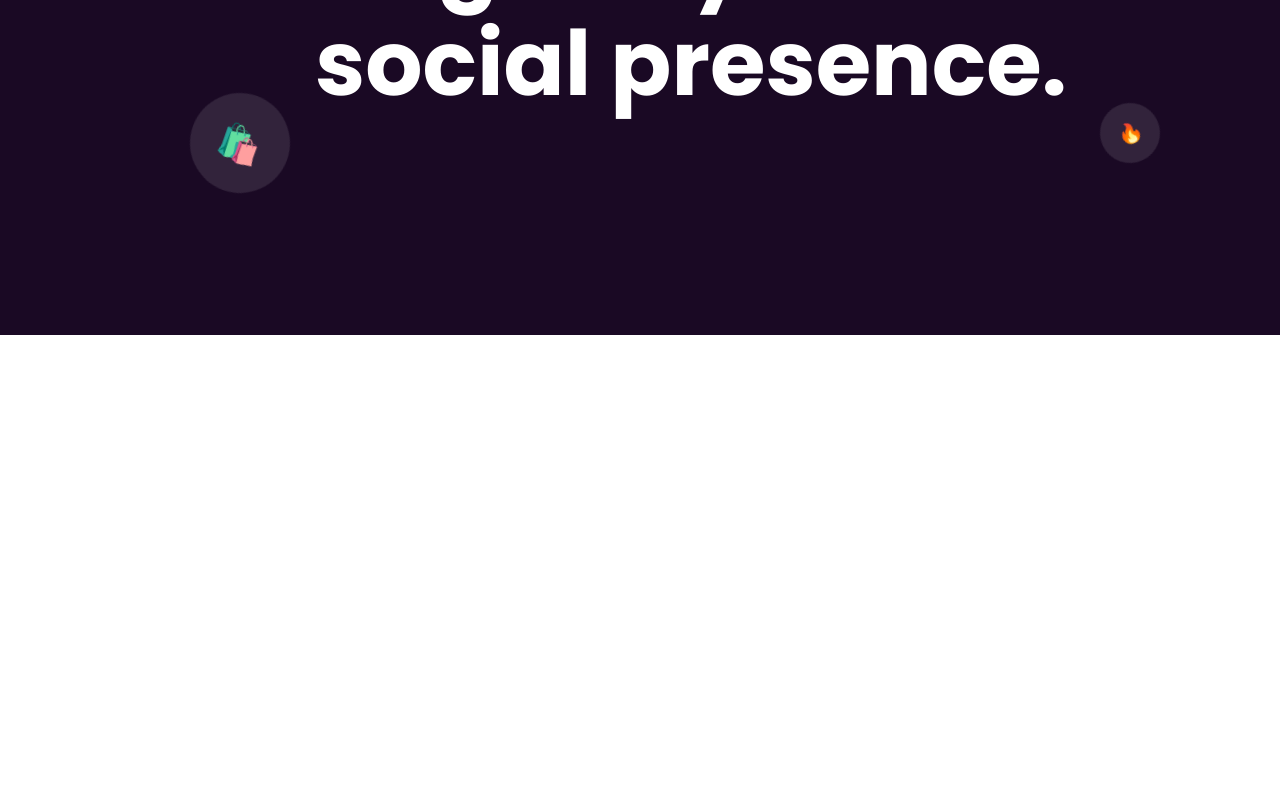
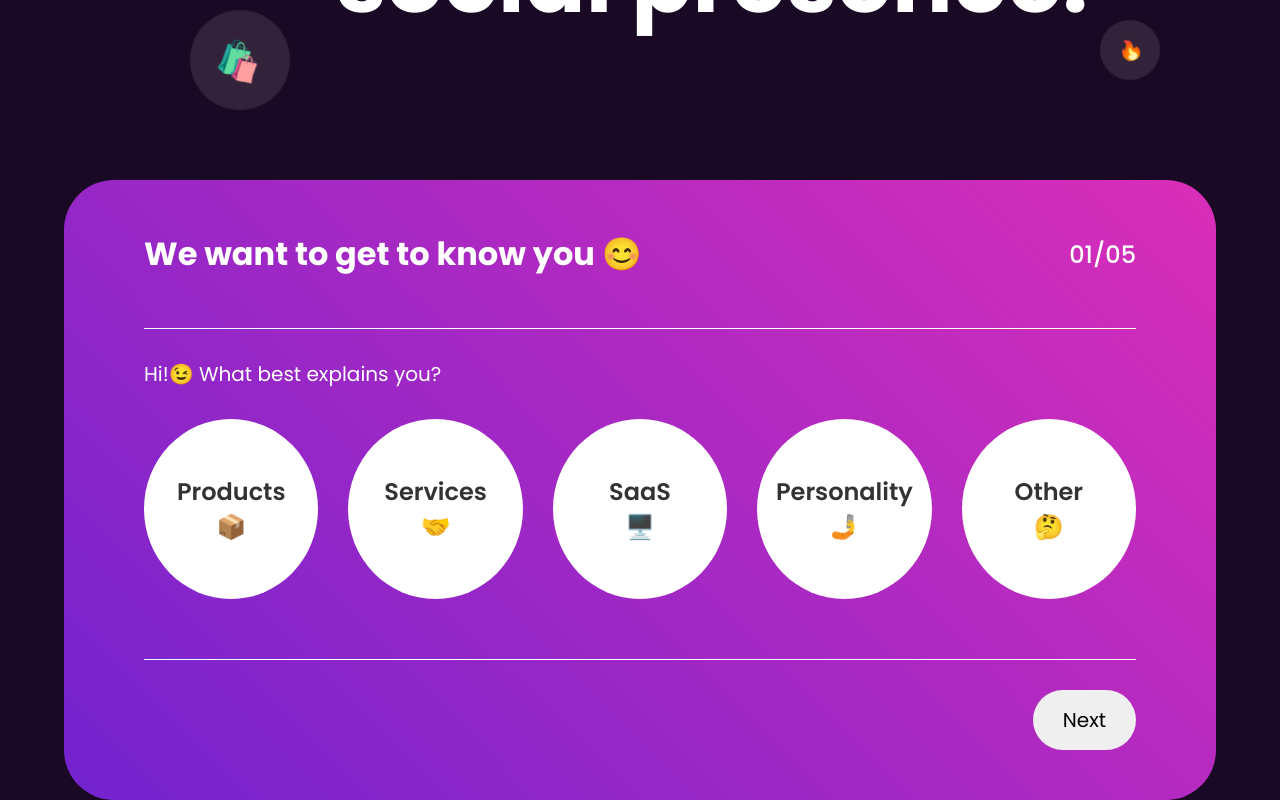
Before and after one commit to Rmdeaguiar/reproduced-layout, a React (Create React App) app: page / in a window 1280 px wide. Shown: the part 465-1265 px from the top of the page. Before the commit the page ends 800 px from the top, so only its background shows below. Built offline with nearby package versions, Linux system fonts and the light colour scheme; the HTML template or start-up script is replaced by a standard one.

Commit message:
feat: section about client

```diff
--- a/src/App.scss
+++ b/src/App.scss
@@ -4,13 +4,12 @@
   margin: 0 auto;
   padding: 0;
   min-height: 100vh;
-  min-width: 100vw;
+  max-width: 100vw;
 }
 
 @keyframes appear {
   0% {
     transform: translateX(-100%);
-    background-color: white;
     color: rgb(51, 51, 51);
   }
 
@@ -36,14 +35,17 @@ main {
   width: 100%;
   display: flex;
   flex-direction: column;
+  align-items: center;
   background-color: #1a0924;
 
   .header-container {
     display: flex;
     align-items: center;
     justify-content: space-between;
+    width: 100%;
     padding: 50px;
     color: white;
+    height: 100%;
 
     .menu-options {
       display: flex;
@@ -112,9 +114,9 @@ main {
     justify-content: center;
     align-items: center;
     position: relative;
+    height: 480px;
     flex-grow: 1;
     width: 100%;
-    padding: 0px 30px;
 
     .title-container {
       display: flex;
@@ -180,14 +182,90 @@ main {
         bottom: -150px;
         transform: rotate(-25deg);
       }
+    }
+  }
+
+  .customer-container {
+    background: linear-gradient(45deg, #7223cf, #da2eb8);
+    display: flex;
+    flex-direction: column;
+    color: white;
+    width: 90%;
+    padding: 50px 80px;
+    border-radius: 50px;
+    margin-top: 10px;
+
+    .heading-customer {
+      display: flex;
+      justify-content: space-between;
+      align-items: center;
+      width: 100%;
+      padding-bottom: 50px;
+      border-bottom: 1px solid white;
+
+      h3 {
+        font-size: 24px;
+        font-weight: 500;
+      }
+    }
+
+    .info-customer{
+      padding: 30px 0px;
+
+      h3 {
+        font-weight: 400;
+        font-size: 20px;
+      }
+    }
+
+    .options-container {
+      display: flex;
+      justify-content: center;
+      align-items: center;
+      gap: 30px;
+      padding-bottom: 60px;
+      border-bottom: 1px solid white;
+
+      .about-customer {
+        display: flex;
+        flex-direction: column;
+        align-items: center;
+        justify-content: center;
+        color: rgb(51, 51, 51);
+        background-color: white;
+        border-radius: 100%;
+        width: 180px;
+        height: 180px;
+        font-weight: 600;
+        font-size: 24px;
+        cursor: pointer;
+      }
+    }
+
+    .footer-customer {
+      display: flex;
+      align-items: center;
+      justify-content: flex-end;
+      margin-top: 30px;
+
+
+      button {
+        padding: 15px 30px;
+        border-radius: 45px;
+        border: none;
+        cursor: pointer;
+        font-size: 20px;
+
+        &:hover {
+          background-color: black;
+          color: white;
+          transition: all 300ms;
+        }
+      }
+    }
+
+  }
 
 
 
-
-    }
-
-
-
-  }
-
 }
--- a/src/App.tsx
+++ b/src/App.tsx
@@ -1,8 +1,23 @@
 import './App.scss';
 import { Logo } from './components/logo';
 import { Arrow } from './components/arrow-icon';
+import { useState } from 'react';
+import { Interface } from 'readline';
 
 function App() {
+
+  type About = {
+    title: string,
+    emoji: string
+  }
+
+  const aboutClient: About[] = [
+    { title: 'Products', emoji: '📦' }, { title: 'Services', emoji: '🤝' }, { title: 'SaaS', emoji: '🖥️' }, { title: 'Personality', emoji: '🤳' }, { title: 'Other', emoji: '🤔' }
+  ]
+
+
+
+
   return (
     <main>
       <header className='header-container'>
@@ -35,6 +50,26 @@ function App() {
           <div className="bubble fire">🔥</div>
         </div>
       </div>
+      <div className="customer-container">
+        <div className="heading-customer">
+          <h1>We want to get to know you 😊</h1>
+          <h3>01/05</h3>
+        </div>
+        <div className="info-customer">
+          <h3>Hi!😉 What best explains you?</h3>
+        </div>
+        <div className="options-container">
+          {aboutClient.map((about) => (
+            <div key={about.title} className='about-customer'>
+              <p>{about.title}</p>
+              <p>{about.emoji}</p>
+            </div>
+          ))}
+        </div>
+        <div className='footer-customer'>
+        <button>Next</button>
+        </div>
+      </div>
     </main>
   );
 }
```
